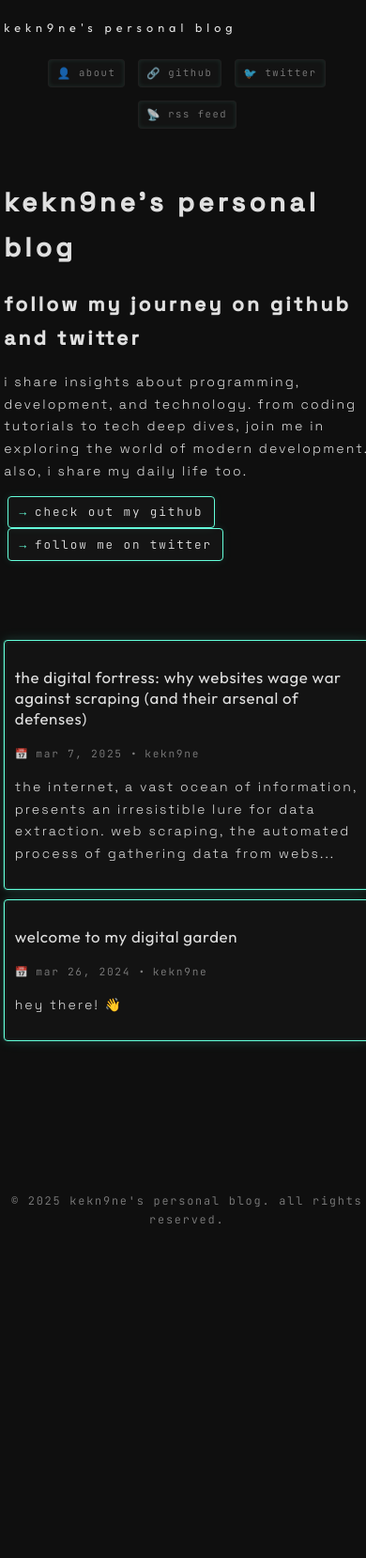
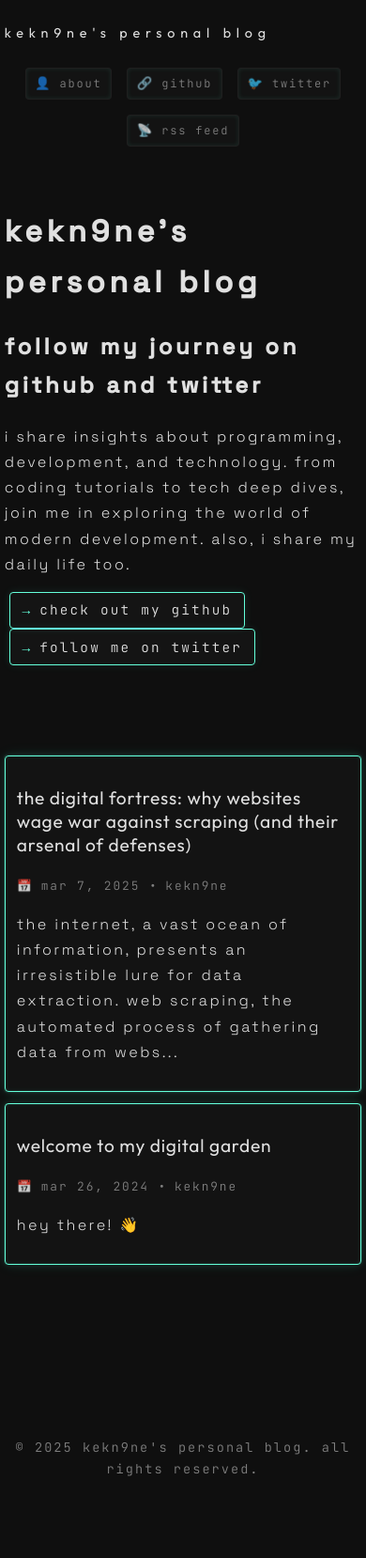
Before and after one commit to kekn9ne/blog, a Jekyll site: the page built from index.markdown, in a window 390 px wide. Shown: the whole page at 94% size. Built offline with Jekyll 4.4.1, drawn with Linux system fonts in a browser that asks for light colours; before the commit the page ends 1380 px from its top, so only the background shows below that.

Commit message:
Update style.css

```diff
--- a/assets/css/style.css
+++ b/assets/css/style.css
@@ -33,6 +33,7 @@
 * {
   text-transform: lowercase;
   letter-spacing: 0.15em;
+  box-sizing: border-box;
 }
 
 ::selection {
@@ -54,6 +55,8 @@ body {
   margin: 0;
   padding: 0;
   font-weight: 300;
+  overflow-x: hidden;
+  width: 100%;
 }
 
 /* Layout */
@@ -578,37 +581,67 @@ img {
   height: 2rem;
 }
 
-/* Responsive Design */
+/* Mobile Responsive Adjustments */
 @media screen and (max-width: 768px) {
-  html {
-    font-size: 15px;
+  html, body {
+    overflow-x: hidden;
+    width: 100%;
+    position: relative;
   }
 
   .container {
-    padding: 0 1.5rem;
+    width: 100%;
+    max-width: 100vw;
+    padding: 0.5rem;
+    margin: 0;
+    overflow-x: hidden;
+  }
+
+  .post-item {
+    width: 100%;
+    margin: 0.75rem 0;
+    padding: 0.75rem;
+    box-sizing: border-box;
+    border-width: 1px;
+  }
+
+  .post {
+    width: 100%;
+    margin: 0;
+    padding: 0.75rem;
+    box-sizing: border-box;
+  }
+
+  .post-content {
+    width: 100%;
+    padding: 0;
+    overflow-x: hidden;
+  }
+
+  .post-content pre {
+    width: calc(100% + 1rem);
+    margin: 0.75rem -0.5rem;
+    padding: 0.75rem;
+    overflow-x: auto;
+  }
+
+  .social-links {
+    width: 100%;
+    display: flex;
+    flex-wrap: wrap;
+    gap: 0.5rem;
+    margin: 0.75rem 0;
+    justify-content: center;
   }
 
   .post-link {
-    font-size: 1.8rem;
-  }
-
-  .post-item::before {
-    left: -1.5rem;
-  }
-
-  .post {
-    padding: 2rem;
-    margin: 0 -1rem;
+    font-size: 1.4rem;
+    line-height: 1.3;
   }
 
   .post-header h1 {
-    font-size: 2rem;
-  }
-
-  .post-content pre,
-  .highlight,
-  .highlighter-rouge {
-    margin: 2rem -2rem;
+    font-size: 1.6rem;
+    line-height: 1.3;
   }
 
   .post-content h2::before,
@@ -634,321 +667,70 @@ img {
   }
 }
 
-/* Custom Scrollbar */
-::-webkit-scrollbar {
-  width: 8px;
-  height: 8px;
-}
-
-::-webkit-scrollbar-track {
-  background: var(--bg-color);
-}
-
-::-webkit-scrollbar-thumb {
-  background: var(--text-dim);
-  border-radius: 4px;
-}
-
-::-webkit-scrollbar-thumb:hover {
-  background: var(--accent);
-}
-
-/* Syntax Highlighting */
-.highlight,
-.highlighter-rouge {
-  background: var(--code-bg);
-  border-radius: 4px;
-
-  position: relative;
-  box-shadow:
-    0 0 10px rgba(0, 0, 0, 0.3),
-    inset 0 0 2px var(--glow);
-}
-
-.highlight pre,
-.highlighter-rouge pre {
-  margin: 0;
-  padding: 2rem;
-  background: transparent;
-  overflow-x: auto;
-  border: 1px solid var(--border);
-  border-radius: 4px;
-}
-
-.highlight code,
-.highlighter-rouge code {
-  background: none;
-  padding: 0;
-  font-size: 0.95em;
-  line-height: 1.7;
-  letter-spacing: 0.05em;
-}
-
-/* Rouge/Pygments Syntax Colors */
-.highlight .c, .highlight .c1, .highlight .cm { color: var(--code-comment); font-style: italic; } /* Comment */
-.highlight .k, .highlight .kd, .highlight .kn { color: var(--code-keyword); } /* Keyword */
-.highlight .mi, .highlight .mf { color: var(--code-number); } /* Number */
-.highlight .s, .highlight .s1, .highlight .s2 { color: var(--code-string); } /* String */
-.highlight .na, .highlight .nb { color: var(--code-property); } /* Name.Attribute */
-.highlight .nf { color: var(--code-function); } /* Name.Function */
-.highlight .o { color: var(--code-operator); } /* Operator */
-.highlight .p { color: var(--text); } /* Punctuation */
-.highlight .nx { color: var(--code-variable); } /* Name.Other */
-.highlight .nt { color: var(--code-keyword); } /* Name.Tag */
-.highlight .nl { color: var(--code-property); } /* Name.Label */
-
-/* Language Badge */
-.highlight::before {
-  content: attr(data-lang);
-  position: absolute;
-  top: 0;
-  right: 1rem;
-  padding: 0.3rem 0.6rem;
-  font-size: 0.8em;
-  font-family: var(--font-mono);
-  color: var(--text-dim);
-  background: var(--code-bg);
-  border: 1px solid var(--border);
-  border-top: none;
-  border-radius: 0 0 4px 4px;
-  opacity: 0.8;
-}
-
-/* Mobile Adjustments */
-@media screen and (max-width: 768px) {
-  .highlight,
-  .highlighter-rouge {
-    margin: 2rem -1.5rem;
+/* Extra Small Devices */
+@media screen and (max-width: 480px) {
+  .container {
+    padding: 0.3rem;
   }
 
-  .highlight pre,
-  .highlighter-rouge pre {
-    padding: 1.5rem;
-  }
-}
-
-/* Commento Styles */
-.comments {
-  margin-top: 4rem;
-  padding: 2rem;
-  background: rgba(255, 255, 255, 0.02);
-  border: 1px solid var(--accent);
-  border-radius: 8px;
-  backdrop-filter: blur(10px);
-  animation: fadeIn 0.5s ease-out;
-  box-shadow:
-    0 0 10px var(--glow),
-    0 0 15px var(--glow),
-    inset 0 0 5px var(--glow);
-}
-
-.comments-title {
-  font-family: var(--font-title);
-  font-size: 1.5rem;
-  color: var(--accent);
-  margin-bottom: 2rem;
-  padding-bottom: 0.5rem;
-  border-bottom: 1px solid var(--border);
-}
-
-/* Commento Elements */
-#commento {
-  color: var(--text) !important;
-  font-family: var(--font-main) !important;
-}
-
-/* Hide "Powered by Commento" text */
-.commento-footer {
-  display: none !important;
-}
-
-.commento-powered-by {
-  display: none !important;
-}
-
-.commento-root {
-  margin-top: 1rem;
-  background: transparent !important;
-}
-
-.commento-root * {
-  font-family: var(--font-main) !important;
-}
-
-.commento-root .commento-card {
-  background: rgba(255, 255, 255, 0.03) !important;
-  border: 1px solid var(--border) !important;
-  border-radius: 4px !important;
-  margin: 1rem 0 !important;
-  padding: 1rem !important;
-  transition: all 0.3s ease !important;
-}
-
-.commento-root .commento-card:hover {
-  border-color: var(--accent) !important;
-  box-shadow: 0 0 10px var(--glow) !important;
-}
-
-.commento-root .commento-body {
-  color: var(--text) !important;
-  line-height: 1.6 !important;
-}
-
-.commento-root .commento-name {
-  color: var(--accent) !important;
-  font-weight: 500 !important;
-}
-
-.commento-root .commento-markdown-help {
-  background: var(--bg-color) !important;
-  border: 1px solid var(--border) !important;
-  border-radius: 4px !important;
-}
-
-.commento-root .commento-markdown-help td {
-  color: var(--text) !important;
-  padding: 0.5rem !important;
-}
-
-.commento-root textarea {
-  background: rgba(255, 255, 255, 0.03) !important;
-  border: 1px solid var(--border) !important;
-  color: var(--text) !important;
-  border-radius: 4px !important;
-  padding: 1rem !important;
-  transition: all 0.3s ease !important;
-  font-family: var(--font-mono) !important;
-}
-
-.commento-root textarea:focus {
-  border-color: var(--accent) !important;
-  box-shadow: 0 0 10px var(--glow) !important;
-  outline: none !important;
-}
-
-.commento-root .commento-submit-button {
-  background: var(--accent) !important;
-  color: var(--bg-color) !important;
-  border: none !important;
-  padding: 0.5rem 1rem !important;
-  border-radius: 4px !important;
-  cursor: pointer !important;
-  transition: all 0.3s ease !important;
-  text-transform: lowercase !important;
-  letter-spacing: 0.1em !important;
-}
-
-.commento-root .commento-submit-button:hover {
-  opacity: 0.9 !important;
-  transform: translateY(-1px) !important;
-  box-shadow: 0 0 10px var(--glow) !important;
-}
-
-.commento-root a {
-  color: var(--accent) !important;
-  text-decoration: none !important;
-  transition: all 0.3s ease !important;
-}
-
-.commento-root a:hover {
-  text-shadow: 0 0 8px var(--glow) !important;
-}
-
-.commento-root hr {
-  border: none !important;
-  height: 1px !important;
-  background: linear-gradient(to right, transparent, var(--accent), transparent) !important;
-  margin: 1rem 0 !important;
-  opacity: 0.2 !important;
-}
-
-/* Mobile Adjustments */
-@media screen and (max-width: 768px) {
-  .comments {
-    padding: 1rem;
-    margin: 2rem -1rem;
+  .post-item {
+    padding: 0.5rem;
+    margin: 0.5rem 0;
   }
 
-  .comments-title {
-    font-size: 1.25rem;
-  }
-
-  .commento-root .commento-card {
-    padding: 0.75rem !important;
-  }
-}
-
-/* Media Queries */
-/* Large devices (desktops, less than 1200px) */
-@media (max-width: 1199.98px) {
-  .container {
-    max-width: 960px;
-  }
-}
-
-/* Medium devices (tablets, less than 992px) */
-@media (max-width: 991.98px) {
-  .container {
-    max-width: 720px;
+  .post-content pre {
+    width: calc(100% + 0.6rem);
+    margin: 0.5rem -0.3rem;
+    padding: 0.5rem;
   }
 
   .post-link {
-    font-size: 1.6rem;
-  }
-}
-
-/* Small devices (landscape phones, less than 768px) */
-@media (max-width: 767.98px) {
-  html {
-    font-size: 14px;
+    font-size: 1.2rem;
+    word-break: break-word;
   }
 
-  .container {
-    max-width: 540px;
-    padding: 0 1rem;
+  .welcome-heading {
+    font-size: 1.8rem;
+    word-break: break-word;
   }
 
-  .site-header {
-    padding: 2rem 0;
+  .welcome-subheading {
+    font-size: 1rem;
   }
 
-  .post {
-    padding: 1.5rem;
-    margin: 0 -1rem;
+  .home .post-content p a,
+  .home > p a {
+    padding: 0.3rem 0.6rem;
+    font-size: 0.8rem;
+    margin: 0.2rem;
+    display: inline-flex;
+    width: auto;
   }
 
-  .post-header h1 {
-    font-size: 2rem;
+  .post-meta {
+    font-size: 0.8em;
+    margin: 0.5rem 0;
   }
 
-  .post-content pre {
-    margin: 1.5rem -1rem;
-    padding: 1rem;
+  .post-content p {
+    font-size: 0.95rem;
+    line-height: 1.6;
+    margin: 1rem 0;
   }
-}
 
-/* Extra small devices (portrait phones, less than 576px) */
-@media (max-width: 575.98px) {
-  .container {
-    padding: 0 0.8rem;
+  .post-content h2 {
+    font-size: 1.3rem;
+    margin: 1.5rem 0 1rem;
+  }
+
+  .social-link {
+    padding: 0.25rem 0.5rem;
+    font-size: 0.75em;
   }
 
   .site-nav a {
-    margin-right: 1rem;
-    font-size: 0.75rem;
-  }
-
-  .post-item {
-    padding: 1.5rem;
-    margin-bottom: 3rem;
-  }
-
-  .post-link {
-    font-size: 1.4rem;
-  }
-
-  .post-content {
-    font-size: 1rem;
+    font-size: 0.7rem;
+    margin-right: 0.75rem;
   }
 }
 
```
